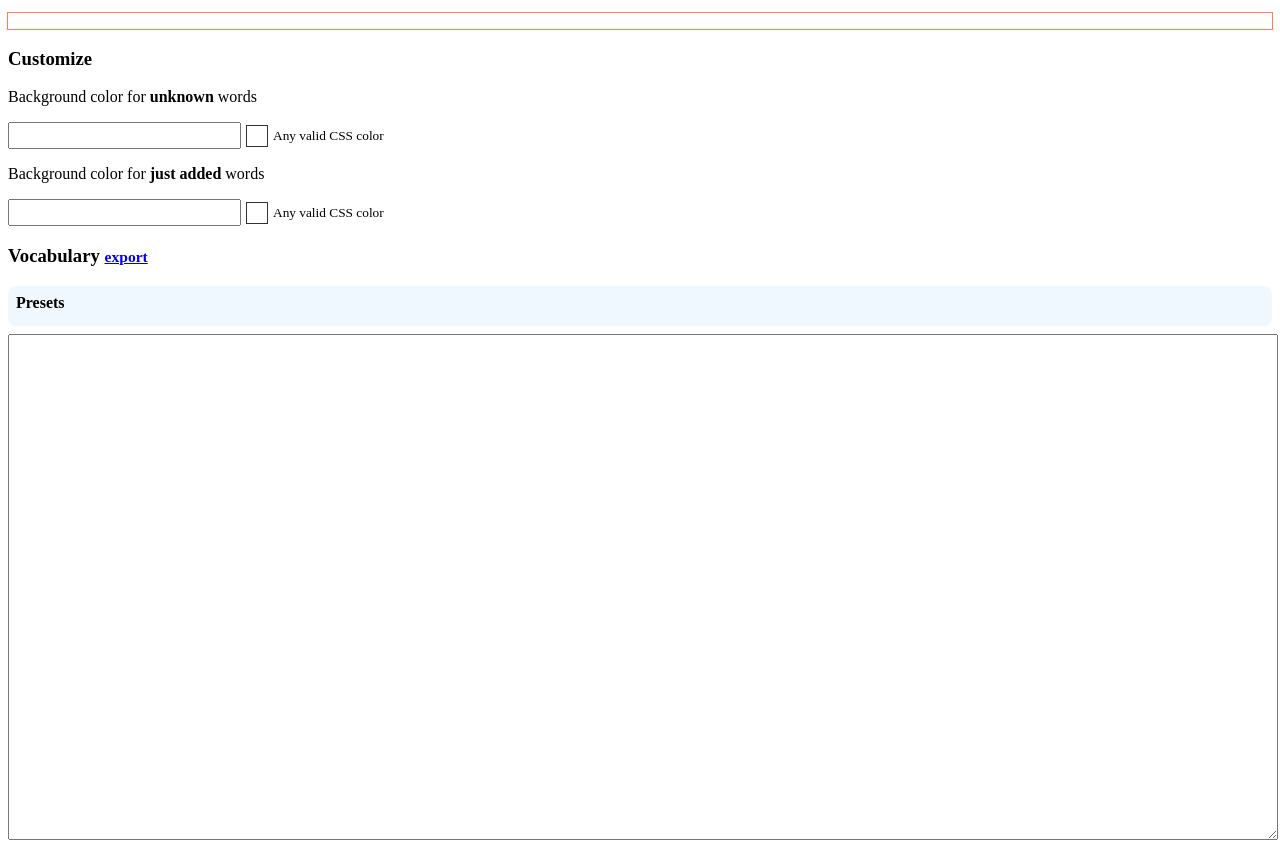
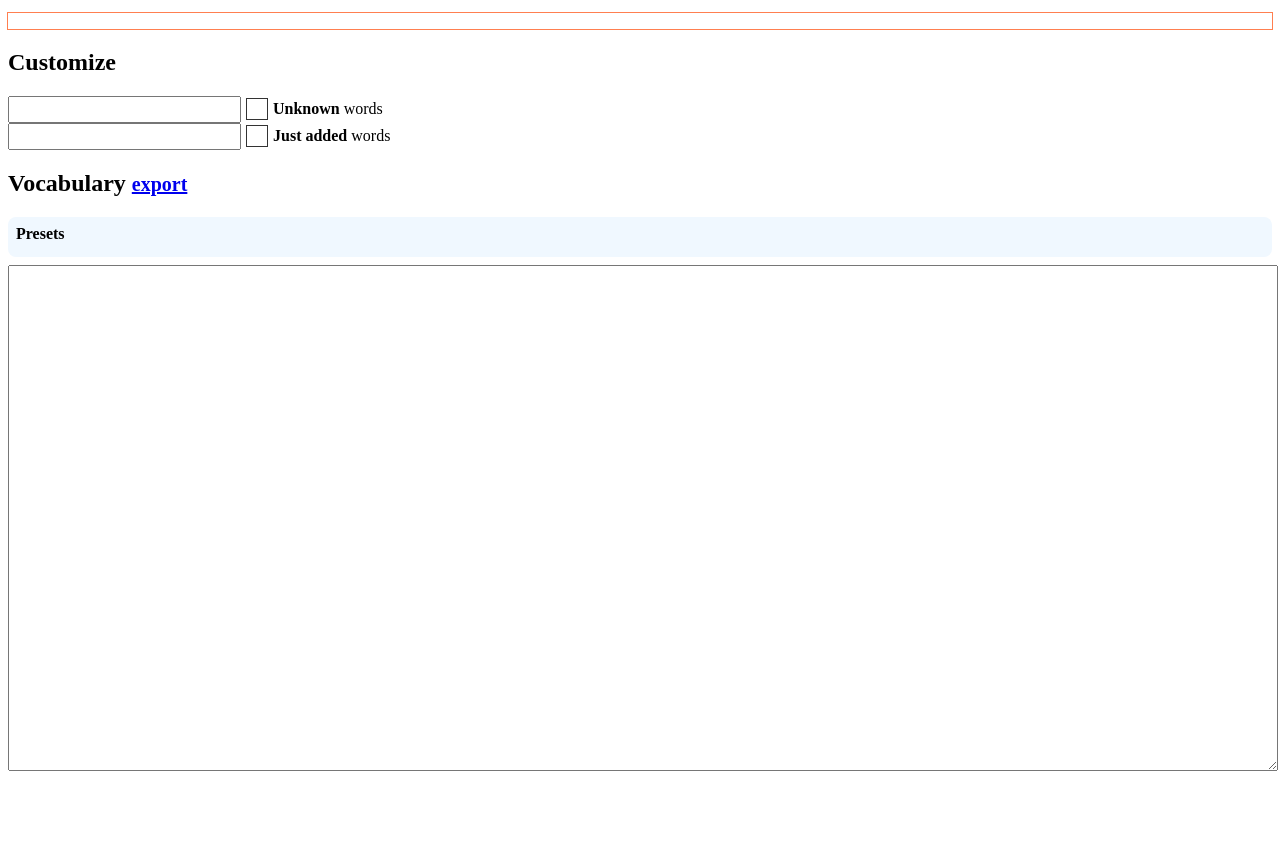
Before and after one commit to Strajk/words-unknown, a website: page src/options.html in a window 1280 px wide. After the commit the page ends 800 px from the top, so only its background shows below. Drawn offline with Linux system fonts and the light colour scheme.

Commit message:
Condense options layout

```diff
--- a/src/options.html
+++ b/src/options.html
@@ -15,27 +15,25 @@
 ></pre>
 
 <form id="options-form">
-  <h3>Customize</h3>
+  <h2>Customize</h2>
   <label>
-    <p>Background color for <b>unknown</b> words</p>
     <div class="color-input">
       <input type="text" size="25" name="colorUnknown"/>
       <span class="color-output"></span>
-      <small>Any valid CSS color</small>
+      <span><b>Unknown</b> words</span>
     </div>
   </label>
   <label>
-    <p>Background color for <b>just added</b> words</p>
     <div class="color-input">
       <input type="text" size="25" name="colorAdded"/>
       <span class="color-output"></span>
-      <small>Any valid CSS color</small>
+      <span><b>Just added</b> words</span>
     </div>
   </label>
 </form>
 
 <form>
-  <h3>Vocabulary <small x-on:click="download()"><a href="#">export</a></small></h3>
+  <h2>Vocabulary <small x-on:click="download()"><a href="#">export</a></small></h2>
 
   <div class="well">
     <h4 style="margin-bottom: 0 !important; margin-top: 0 !important;">Presets</h4>
```
